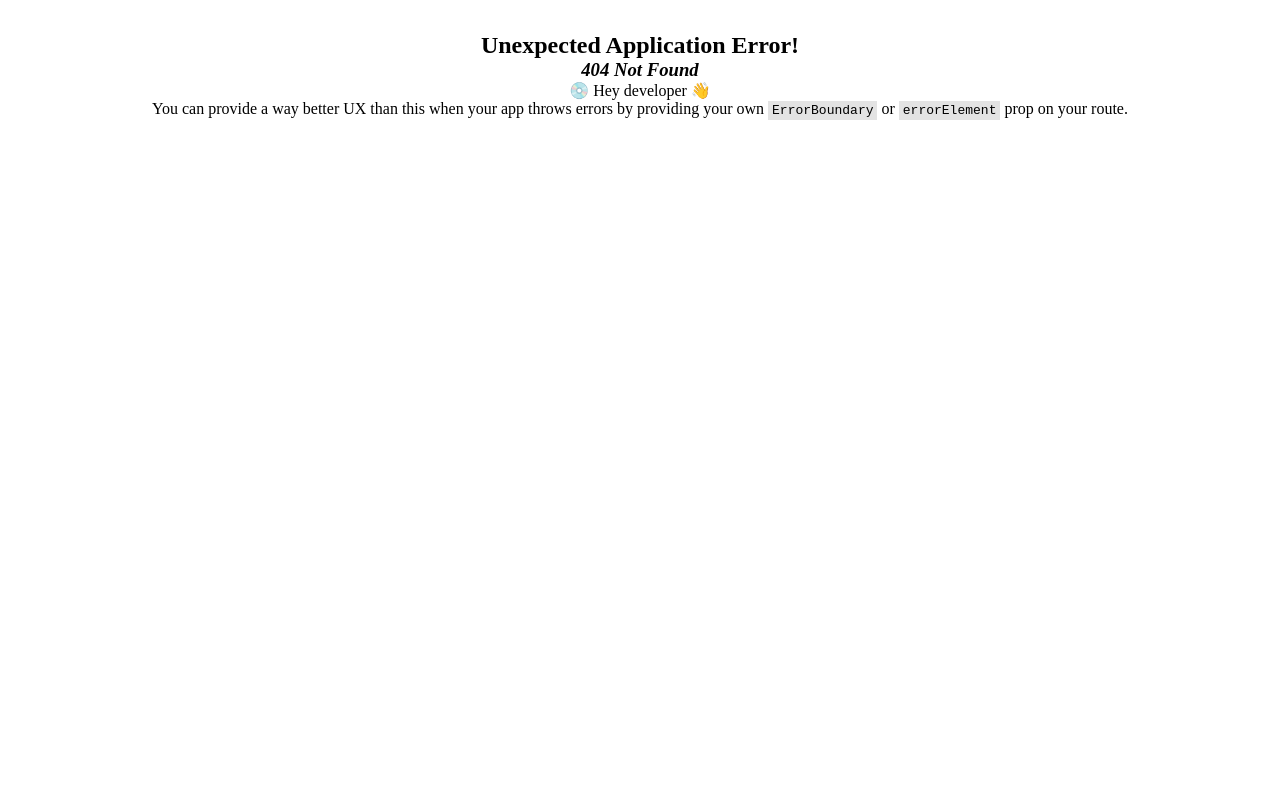
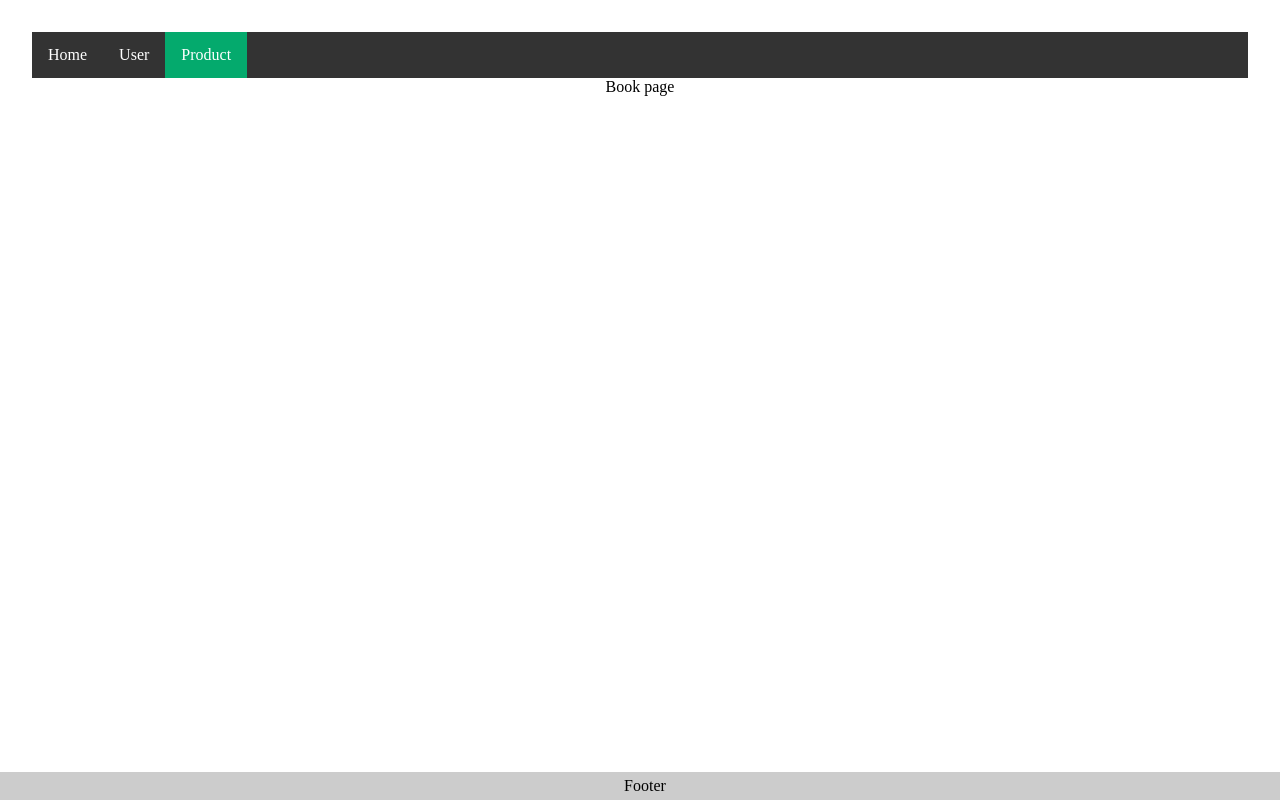
Before and after one commit to danhhongphen/reactjs, a React (Vite) app: page /books in a window 1280 px wide. Before the commit this address had no page. Built offline with nearby package versions, Linux system fonts and the light colour scheme.

Commit message:
rename Books

```diff
--- a/src/components/layout/Header.jsx
+++ b/src/components/layout/Header.jsx
@@ -7,7 +7,7 @@
             <ul>
                 <li><NavLink to="/">Home</NavLink></li>
                 <li><NavLink to="/users">User</NavLink></li>
-                <li><NavLink to="/products">Product</NavLink></li>
+                <li><NavLink to="/books">Product</NavLink></li>
             </ul>
         </div>
     );
--- a/src/main.jsx
+++ b/src/main.jsx
@@ -9,14 +9,16 @@
 import LoginPage from './pages/LoginPage.jsx';
 import RegisterPage from './pages/RegisterPage.jsx';
 import UserPage from './pages/UserPage.jsx';
-import ProductPage from './pages/ProductPage.jsx';
+import BookPage from './pages/BookPage.jsx';
 import "./styles/global.css"
 import ToDoApp from './components/todo/ToDoApp.jsx';
+import ErrorPage from './pages/ErrorPage.jsx';
 
 const router = createBrowserRouter([
   {
     path: "/",
     element: <App />,
+    errorElement: <ErrorPage />,
     children: [
       {
         index: true,
@@ -27,8 +29,8 @@
         element: <UserPage />
       },
       {
-        path: "/products",
-        element: <ProductPage />
+        path: "/books",
+        element: <BookPage />
       }
     ]
   },
--- /dev/null
+++ b/src/pages/BookPage.jsx
@@ -0,0 +1,9 @@
+
+
+const BookPage = () => {
+    return (
+        <div>Book page</div>
+    );
+}
+
+export default BookPage;
--- /dev/null
+++ b/src/pages/ErrorPage.jsx
@@ -0,0 +1,17 @@
+import { Link, useRouteError } from "react-router-dom";
+
+
+export default function ErrorPage() {
+    const error = useRouteError();
+    console.error(error);
+    return (
+        <div id="error-page">
+            <h1>Oops!</h1>
+            <p>Sorry, an unexpected error has occurred.</p>
+            <p>
+                <i>{error.statusText || error.message}</i>
+            </p>
+            <div><Link to="/"><span>Go back home page</span></Link></div>
+        </div>
+    );
+}
--- a/src/pages/ProductPage.jsx
+++ /dev/null
@@ -1,9 +0,0 @@
-
-
-const ProductPage = () => {
-    return (
-        <div>Product page</div>
-    );
-}
-
-export default ProductPage;
```
